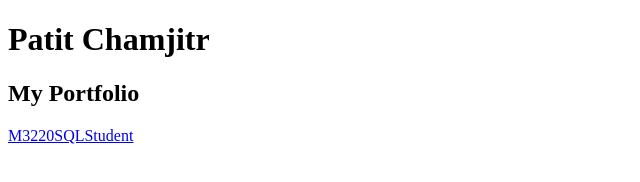
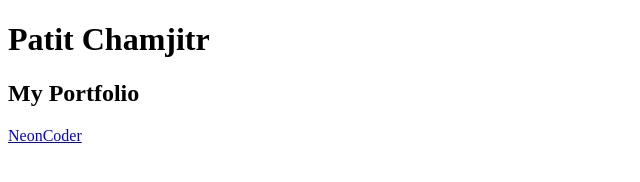
Before and after one commit to M3220SQLStudent/portfolio, a plain HTML site: page index.html in a window 1280 px wide. Shown: the full height of the page, 0-640 px from the left. Drawn offline with Linux system fonts and the light colour scheme.

Commit message:
Update index.html

```diff
--- a/index.html
+++ b/index.html
@@ -13,6 +13,6 @@
 
 
 
-    <a href="https://M3220SQLStudent.github.io/portfolio32/">M3220SQLStudent</a>
+    <a href="https://M3208NeonCoder.github.io/portfolio/">NeonCoder</a>
 </body>
 </html>
```
